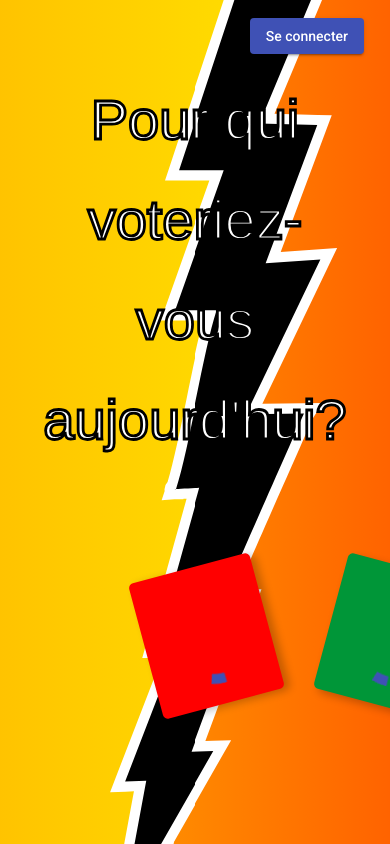
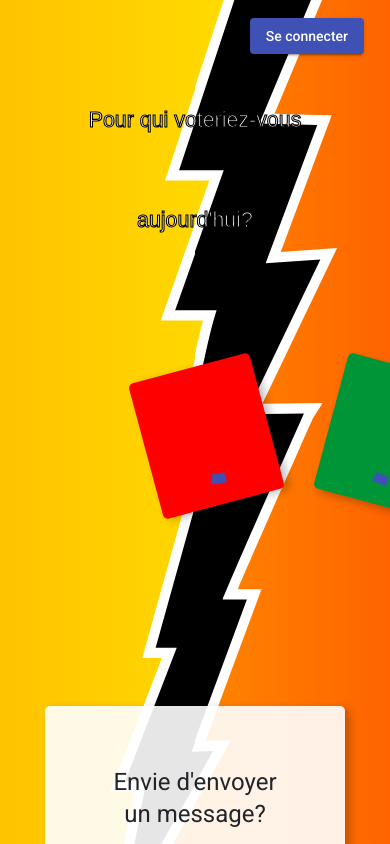
Before and after one commit to Alexandre-Fernique/Eksagliste-Front, an Angular app: page / in a window 390 px wide. Shown: the top 844 px of the page. Built offline with nearby package versions, Linux system fonts and the light colour scheme; no server answers; a web font is replaced by a local one.

Commit message:
Add favicon responsive font and margin top for login page

```diff
--- a/src/app/Components/vote-box/vote-box.component.css
+++ b/src/app/Components/vote-box/vote-box.component.css
@@ -79,7 +79,7 @@ img {
 
 .vote-title{
   color: white;
-  font-size: 4em;
+  font-size: calc(20px + (40 - 20) * ((100vw - 300px) / (1600 - 300)));
   line-height: 100px;
   font-family: 'Manga Temple', sans-serif;
   -webkit-text-stroke: 0.05em black;
@@ -89,7 +89,7 @@ img {
 
 }
 p{
-  font-size: 4em;
+  font-size: calc(20px + (40 - 20) * ((100vw - 300px) / (1600 - 300)));
   font-family: 'Manga Temple', sans-serif;
   -webkit-text-stroke: 0.05em black;
   color: white;
--- a/src/app/Page/login/login.component.html
+++ b/src/app/Page/login/login.component.html
@@ -1,5 +1,5 @@
 <div class="h-100 body">
-  <div class="login mx-auto">
+  <div class="login mx-auto mt-3">
     <form [formGroup]="form" (ngSubmit)="validate()">
       <a href="/"><img class="img-fluid" src="assets/eksagliste.png"></a>
       <div class="row text-center mt-3">
--- a/src/environments/environment.prod.ts
+++ b/src/environments/environment.prod.ts
@@ -1,3 +1,4 @@
 export const environment = {
-  production: true
+  production: true,
+  api:"http://localhost:3000"
 };
--- a/src/styles.css
+++ b/src/styles.css
@@ -1,4 +1,4 @@
-* You can add global styles to this file, and also import other style files */
+* You can add global styles to this file, and also import other style files *
 
 html, body { height: 100%; }
 body { margin: 0; font-family: Roboto, "Helvetica Neue", sans-serif; }
```
Also changed, not shown: 1 other file (tests, documents, lock files or other folders).
